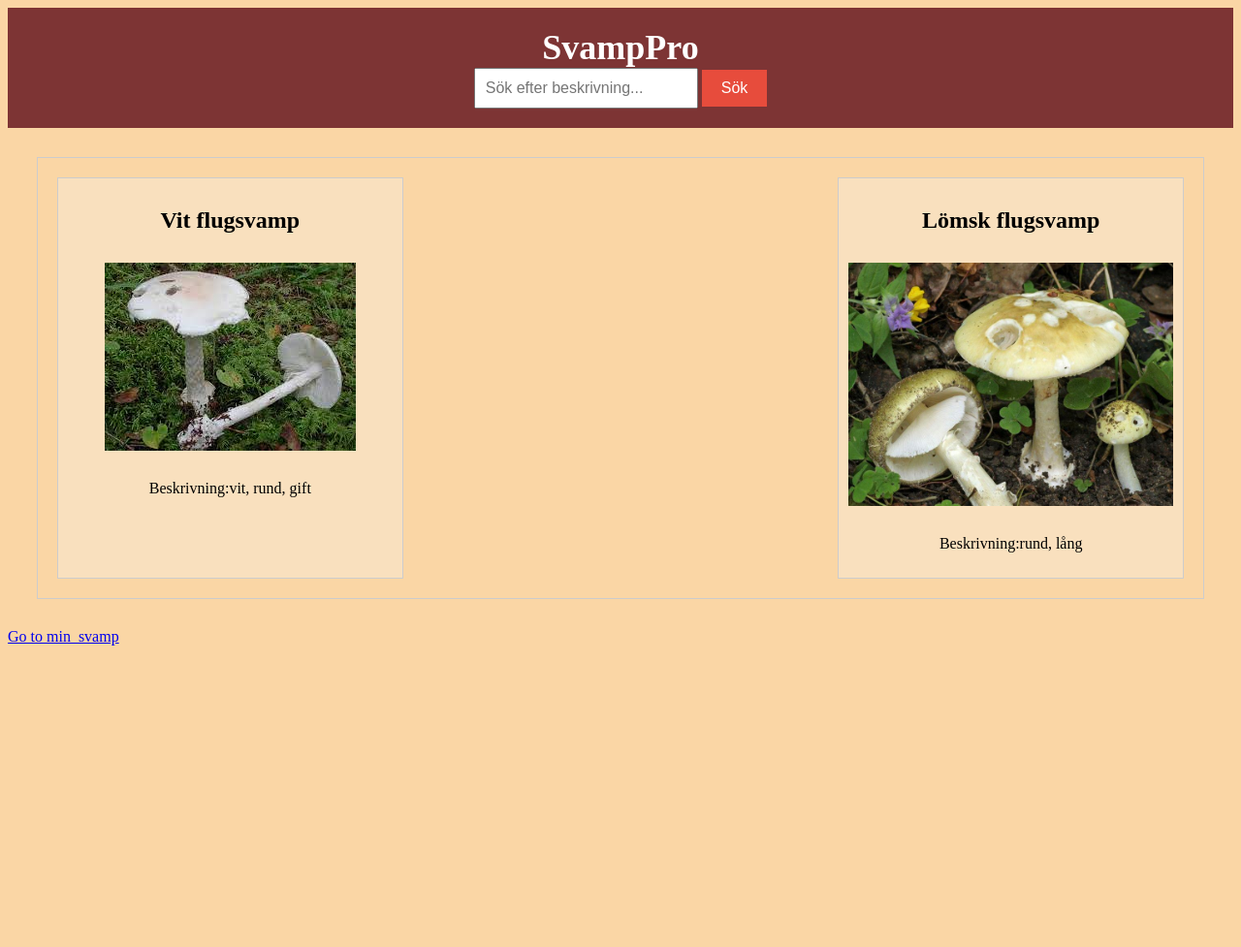
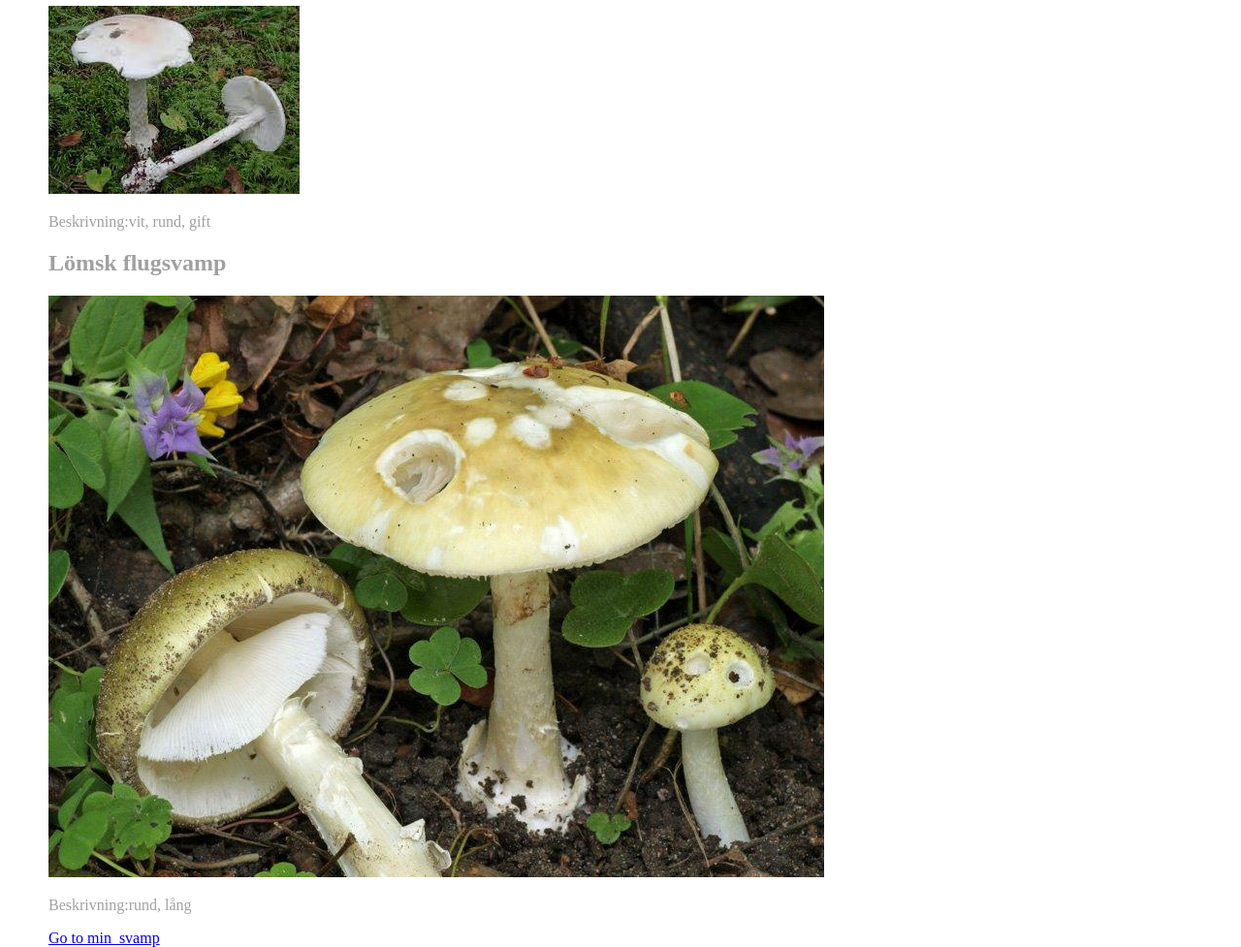
Before and after one commit to Code-666/svamp_agil_grupp, a Flask app: template templates/mainpage.html in a window 1280 px wide. Shown: the whole page at 97% size. Before the commit the page ends 666 px from the top, so only its background shows below. Run offline with Flask 3, Linux system fonts and the light colour scheme; the template is opened without the code that fills it, so the values that code supplies are empty.

Commit message:
Sebbe john test 8

```diff
--- a/static/css/styles.css
+++ b/static/css/styles.css
@@ -1,83 +1,32 @@
-header {
-    background-color: #7d3434;
-    color: #fff;
-    text-align: center;
-    padding: 20px;
-}
-body{
-    background-color: #FAD6A5;
-}
-h1 {
-    font-size: 36px;
-    margin: 0;
+body {
+    color: #A0A0A0; /* Svart bakgrund */
+    height: 100vh; /* Ange kroppens höjd till 100% av fönstret */
+    display: flex;
+    flex-direction: column;
+    justify-content: center; /* Centrera vertikalt */
+    align-items: flex-start; /* Vänsterjustera innehållet */
+    margin-left: 50px; /* Lägg till en vänstermarginal om så önskas */
 }
 
-#searchInput {
-    padding: 10px;
-    font-size: 16px;
+.identifera-svamp {
+    color: red; /* Standard textfärg (röd) */
+    display: block; /* Göra elementen block så att de är under varandra */
+    margin: 10px 0; /* Mellanrum mellan elementen */
+    text-decoration: none; /* Ta bort linjerna under texten */
+    font-size: 100px; /* Större textstorlek (justera värdet efter dina preferenser) */
+    transition: color 0.3s; /* Lägg till en smidig övergång för färgändring */
 }
 
-button {
-    background-color: #e74c3c;
-    color: #fff;
-    padding: 10px 20px;
-    border: none;
-    cursor: pointer;
-    font-size: 16px;
+.identifera-svamp:hover {
+    color: #A020F0; /* Ändra färgen till violett vid hovring */
 }
 
-main {
-    padding: 20px;
+.svat_vit {
+    filter: grayscale(100%); /* Konvertera bilden till svartvitt */
+    width: 20%;
+    max-width: 50%; /* Justera bildens bredd */
+    position: absolute; /* Placera bilden i absolut position */
+    right: 100; /* Justera den till höger */
+    top: 50; /* Justera den uppåt */
+    opacity: 0.7; /* Ange opacitet för suddningseffekten */
 }
-
-div {
-    border: 1px solid #ccc;
-    padding: 10px;
-    margin: 10px;
-    text-align: center;
-    background-color: #FAD6A5;
-}
-
-h2 {
-    font-size: 24px;
-}
-
-img {
-    max-width: 100%;
-    height: auto;
-    margin: 10px 0;
-}
-
-p {
-    font-size: 16px;
-}
-
-/* Stilar för svamplista */
-.champinones-container {
-    display: flex;
-    flex-wrap: wrap;
-    justify-content: space-between;
-}
-
-.champinones-container div {
-    flex-basis: calc(30% - 20px); /*Anpassa bredden efter dina behov */
-    border: 1px solid #ccc;
-    padding: 10px;
-    margin: 10px;
-    text-align: center;
-    background-color: #F9E0BE;
-}
-
-.champinones-container h2 {
-    font-size: 24px;
-}
-
-.champinones-container img {
-    max-width: 100%;
-    height: auto;
-    margin: 10px 0;
-}
-
-.champinones-container p {
-    font-size: 16px;
-}
```
